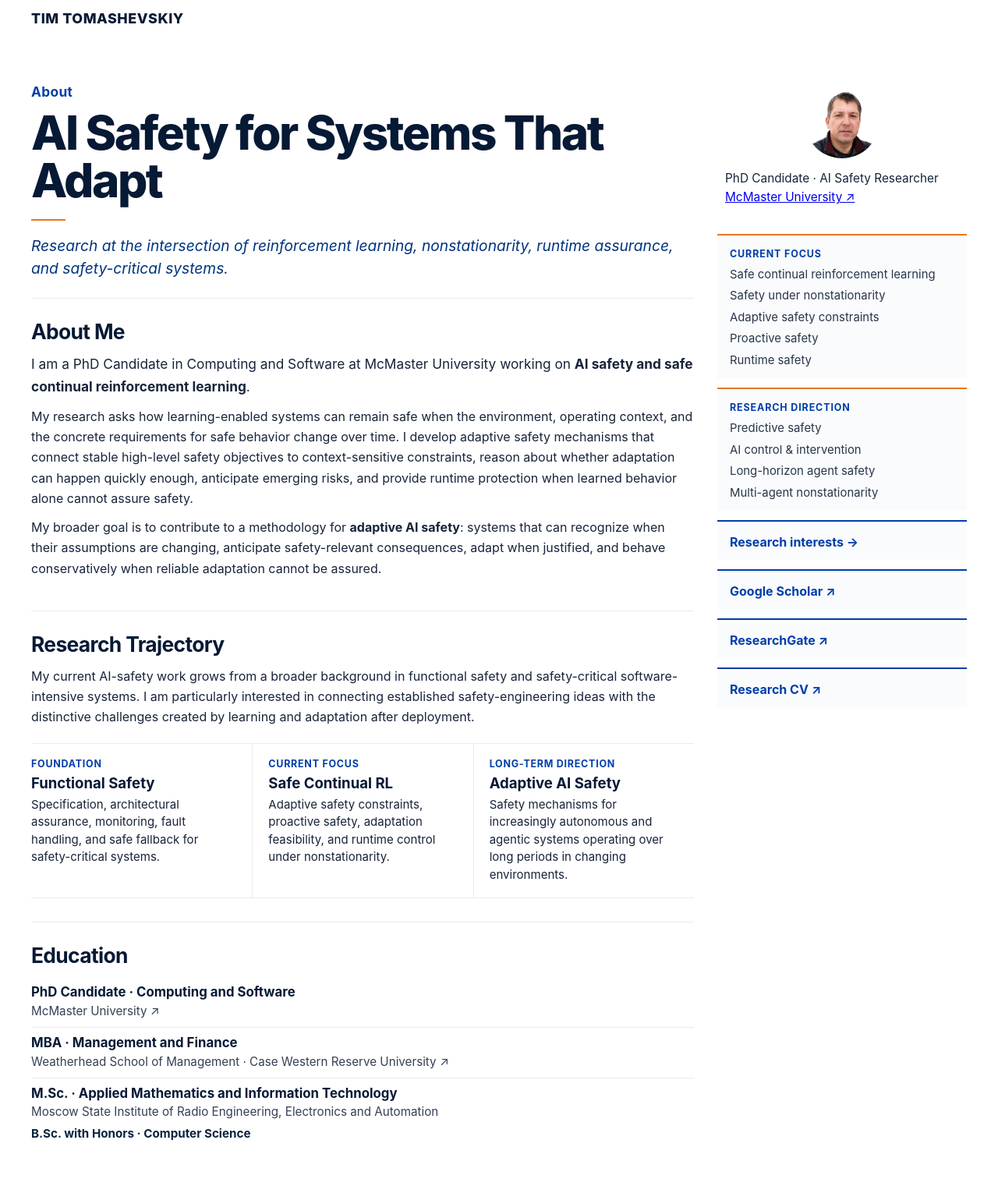
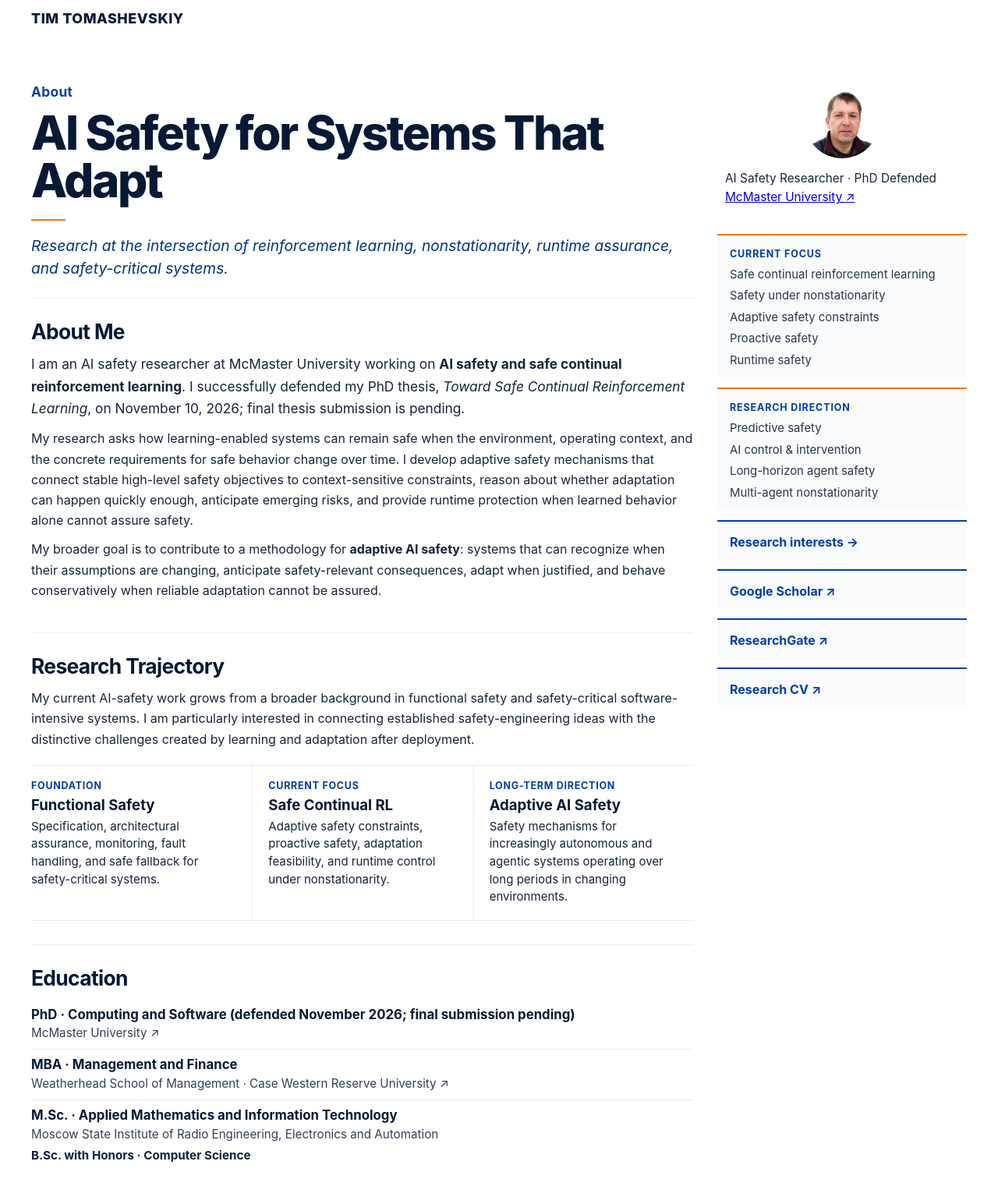
Before and after one commit to Tomashet/tomashet.github.io, a plain HTML site: page about.html in a window 1280 px wide. Shown: the part 96-1608 px from the top of the page at 78% size. Drawn offline with Linux system fonts and the light colour scheme.

Commit message:
Update professional profile after successful PhD defence (degree submission pending)

```diff
--- a/about.html
+++ b/about.html
@@ -3,10 +3,10 @@
 <head>
 <meta charset="utf-8"/>
 <meta content="width=device-width, initial-scale=1" name="viewport"/>
-<meta content="About Tim Tomashevskiy, an AI safety researcher and PhD candidate at McMaster University working on safe continual reinforcement learning and runtime safety." name="description"/>
+<meta content="About Tim Tomashevskiy, an AI safety researcher who successfully defended his PhD at McMaster University working on safe continual reinforcement learning and runtime safety." name="description"/>
 <link href="https://tomashet.github.io/about.html" rel="canonical"/>
 <meta content="Tim Tomashevskiy | AI Safety Researcher at McMaster" property="og:title"/>
-<meta content="About Tim Tomashevskiy, an AI safety researcher and PhD candidate at McMaster University working on safe continual reinforcement learning and runtime safety." property="og:description"/>
+<meta content="About Tim Tomashevskiy, an AI safety researcher who successfully defended his PhD at McMaster University working on safe continual reinforcement learning and runtime safety." property="og:description"/>
 <meta content="website" property="og:type"/>
 <meta content="https://tomashet.github.io/about.html" property="og:url"/>
 <meta content="https://tomashet.github.io/assets/tim-portrait.png" property="og:image"/>
@@ -27,7 +27,7 @@
     ],
     "url": "https://tomashet.github.io/",
     "image": "https://tomashet.github.io/assets/tim-portrait.png",
-    "jobTitle": "PhD Candidate and AI Safety Researcher",
+    "jobTitle": "AI Safety Researcher",
     "description": "AI safety researcher working on safe continual reinforcement learning, nonstationarity, adaptive safety constraints, and runtime safety.",
     "affiliation": {
       "@type": "CollegeOrUniversity",
@@ -65,7 +65,7 @@
 <div class="secondary-brand-row"><a class="brand" href="index.html">TIM TOMASHEVSKIY</a></div>
 <header class="secondary-hero"><div class="research-kicker">About</div><h1 class="secondary-title">AI Safety for Systems That Adapt</h1><div class="accent-line"></div><p class="secondary-subtitle">Research at the intersection of reinforcement learning, nonstationarity, runtime assurance, and safety-critical systems.</p></header>
 <section class="secondary-section"><h2>About Me</h2>
-<p class="bio-lead">I am a PhD Candidate in Computing and Software at McMaster University working on <strong>AI safety and safe continual reinforcement learning</strong>.</p>
+<p class="bio-lead">I am an AI safety researcher at McMaster University working on <strong>AI safety and safe continual reinforcement learning</strong>. I successfully defended my PhD thesis, <em>Toward Safe Continual Reinforcement Learning</em>, on November 10, 2026; final thesis submission is pending.</p>
 <p>My research asks how learning-enabled systems can remain safe when the environment, operating context, and the concrete requirements for safe behavior change over time. I develop adaptive safety mechanisms that connect stable high-level safety objectives to context-sensitive constraints, reason about whether adaptation can happen quickly enough, anticipate emerging risks, and provide runtime protection when learned behavior alone cannot assure safety.</p>
 <p>My broader goal is to contribute to a methodology for <strong>adaptive AI safety</strong>: systems that can recognize when their assumptions are changing, anticipate safety-relevant consequences, adapt when justified, and behave conservatively when reliable adaptation cannot be assured.</p>
 
@@ -79,7 +79,7 @@
 </div>
 </section>
 <section class="secondary-section"><h2>Education</h2>
-<div class="education-row"><div><h3>PhD Candidate · Computing and Software</h3><p><a href="https://www.mcmaster.ca/" rel="noopener noreferrer" target="_blank">McMaster University ↗</a></p></div></div>
+<div class="education-row"><div><h3>PhD · Computing and Software (defended November 2026; final submission pending)</h3><p><a href="https://www.mcmaster.ca/" rel="noopener noreferrer" target="_blank">McMaster University ↗</a></p></div></div>
 <div class="education-row"><div><h3>MBA · Management and Finance</h3><p><a href="https://case.edu/weatherhead/" rel="noopener noreferrer" target="_blank">Weatherhead School of Management · Case Western Reserve University ↗</a></p></div></div>
 <div class="education-row"><div><h3>M.Sc. · Applied Mathematics and Information Technology</h3><p>Moscow State Institute of Radio Engineering, Electronics and Automation</p><p class="education-subdegree"><strong>B.Sc. with Honors · Computer Science</strong></p></div></div>
 <p class="muted-note"></p>
@@ -87,7 +87,7 @@
 
 </article>
 <aside class="secondary-rail">
-<div class="secondary-profile"><img alt="Portrait of Tim Tomashevskiy" class="rail-portrait" src="assets/tim-portrait.png"/><p class="rail-goal">PhD Candidate · AI Safety Researcher<br/><a href="https://www.mcmaster.ca/" rel="noopener noreferrer" target="_blank">McMaster University ↗</a></p></div>
+<div class="secondary-profile"><img alt="Portrait of Tim Tomashevskiy" class="rail-portrait" src="assets/tim-portrait.png"/><p class="rail-goal">AI Safety Researcher · PhD Defended<br/><a href="https://www.mcmaster.ca/" rel="noopener noreferrer" target="_blank">McMaster University ↗</a></p></div>
 <div class="rail-card rail-topic-card"><div class="rail-label">Current focus</div><p><a href="research.html#current-research">Safe continual reinforcement learning</a></p><p><a href="research.html#current-research">Safety under nonstationarity</a></p><p><a href="research.html#adaptive-safety-constraints">Adaptive safety constraints</a></p><p><a href="research.html#proactive-safety">Proactive safety</a></p><p><a href="research.html#runtime-safety">Runtime safety</a></p></div>
 <div class="rail-card rail-topic-card"><div class="rail-label">Research direction</div><p><a href="research.html#predictive-safety">Predictive safety</a></p><p><a href="research.html#runtime-safety">AI control &amp; intervention</a></p><p><a href="research.html#long-horizon-safety">Long-horizon agent safety</a></p><p><a href="research.html#multi-agent-safety">Multi-agent nonstationarity</a></p></div>
 <div class="rail-card rail-link-card"><a href="research.html">Research interests →</a></div>
```
